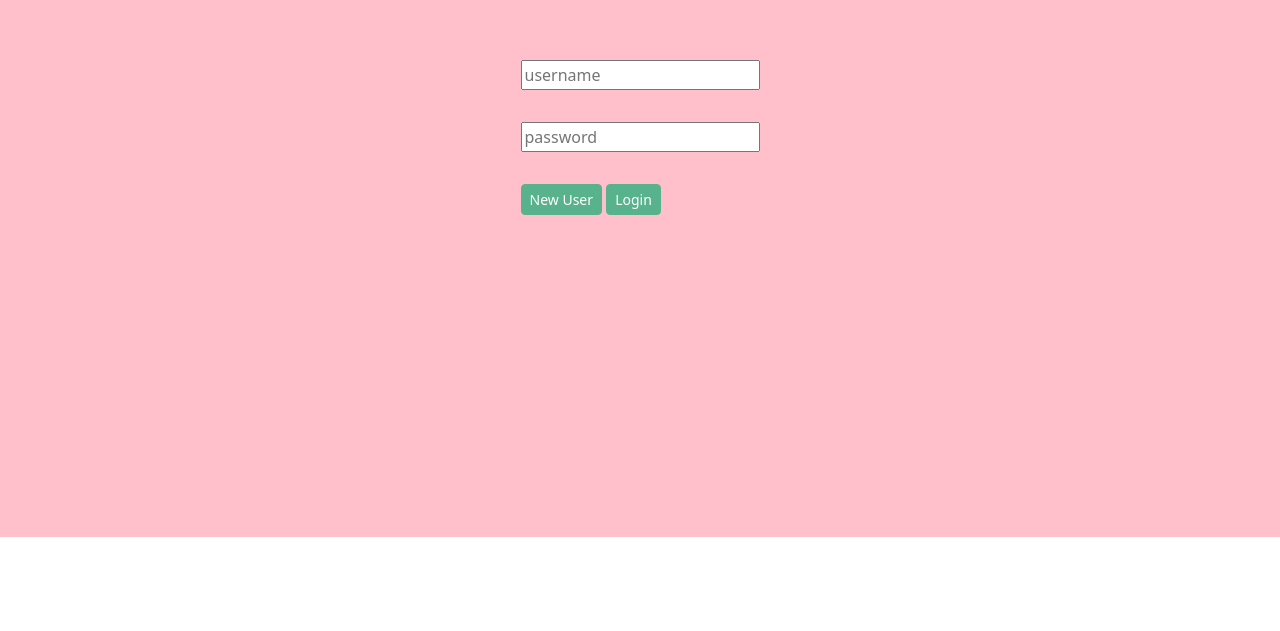
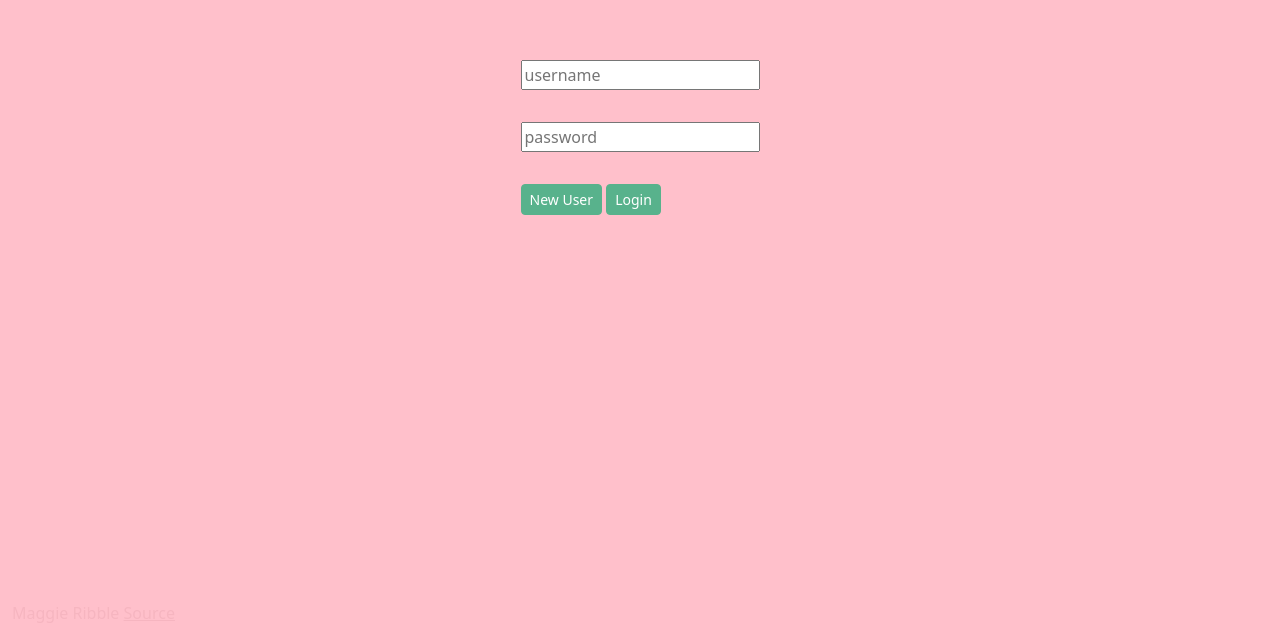
Before and after one commit to mribs/startup, a plain HTML site: page index.html in a window 1280 px wide. Shown: the part 263-894 px from the top of the page. Before the commit the page ends 800 px from the top, so only its background shows below. Drawn offline with nearby package versions, Linux system fonts and the light colour scheme.

Commit message:
fixed flex and footer

```diff
--- /dev/null
+++ b/index.css
@@ -0,0 +1,45 @@
+body {
+    display: flex;
+    flex-direction: column;
+    min-width: 375px;
+    align-items: center;
+    background: pink;
+
+  }
+
+
+
+  main {
+    flex-direction: column;
+    align-items: center;
+    justify-content: space-around;
+
+  }
+
+
+
+  footer {
+    width: 100%;
+    text-align: left;
+    margin-top: 5%;
+    color: rgb(246, 181, 192);
+    flex: 0 30px;
+
+  }
+
+  .btn-primary {
+    --bs-btn-color: white;
+    --bs-btn-bg: #58b28c;
+    --bs-btn-border-color: #58b28c;
+    --bs-btn-hover-color: pink;
+    --bs-btn-hover-bg: #58b28c;
+    --bs-btn-hover-border-color: #58b28c;
+    --bs-btn-focus-shadow-rgb: 49,132,253;
+    --bs-btn-active-color: pink;
+    --bs-btn-active-bg: #58b28c;
+    --bs-btn-active-border-color: #58b28c;
+    --bs-btn-active-shadow: inset 0 3px 5px rgba(0, 0, 0, 0.125);
+    --bs-btn-disabled-color: pink;
+    --bs-btn-disabled-bg: #58b28c;
+    --bs-btn-disabled-border-color: #58b28c;
+       }
--- a/index.html
+++ b/index.html
@@ -7,23 +7,11 @@
       integrity="sha384-Zenh87qX5JnK2Jl0vWa8Ck2rdkQ2Bzep5IDxbcnCeuOxjzrPF/et3URy9Bv1WTRi"
       crossorigin="anonymous"
         />
+        <link rel="stylesheet" href="index.css" />
+
+
         <style>
-            .btn-primary {
-         --bs-btn-color: white;
-         --bs-btn-bg: #58b28c;
-         --bs-btn-border-color: #58b28c;
-         --bs-btn-hover-color: pink;
-         --bs-btn-hover-bg: #58b28c;
-         --bs-btn-hover-border-color: #58b28c;
-         --bs-btn-focus-shadow-rgb: 49,132,253;
-         --bs-btn-active-color: pink;
-         --bs-btn-active-bg: #58b28c;
-         --bs-btn-active-border-color: #58b28c;
-         --bs-btn-active-shadow: inset 0 3px 5px rgba(0, 0, 0, 0.125);
-         --bs-btn-disabled-color: pink;
-         --bs-btn-disabled-bg: #58b28c;
-         --bs-btn-disabled-border-color: #58b28c;
-            }   </style>
+              </style>
 
     </head>
 
@@ -46,4 +34,15 @@
     </div>
 
   </main>
+
+  <footer>
+    <div class="container-fluid">
+      <span class="text-reset">Maggie Ribble</span>
+      <a
+        class="text-reset"
+        href="https://github.com/mribs/startup"
+        >Source</a
+      >
+    </div>
+  </footer>
 </html>
--- a/main.css
+++ b/main.css
@@ -48,5 +48,10 @@ main {
 }
 
 footer {
+  width: 100%;
+  text-align: left;
+  margin-top: 5%;
+  color: rgb(246, 181, 192);
   flex: 0 30px;
+
 }
```
Also changed, not shown: list.html (+16 -4 lines).
